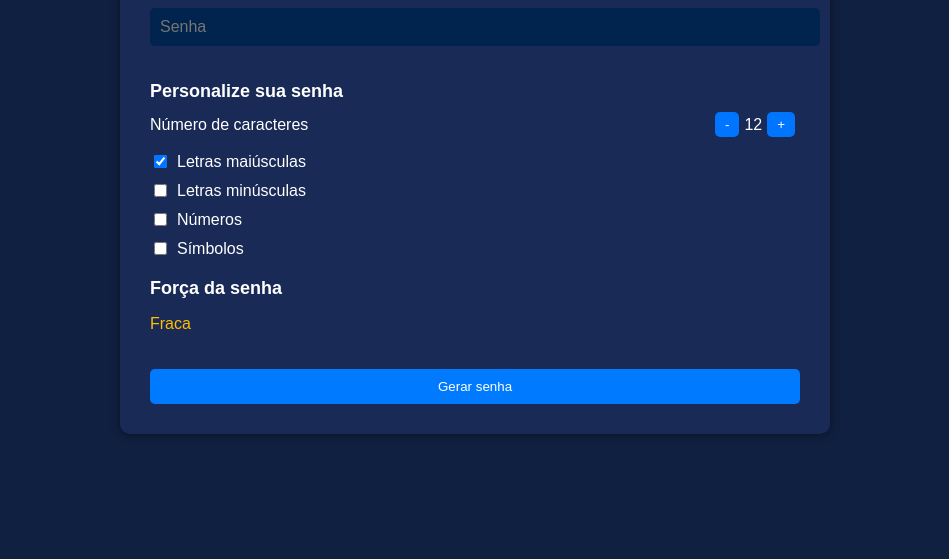
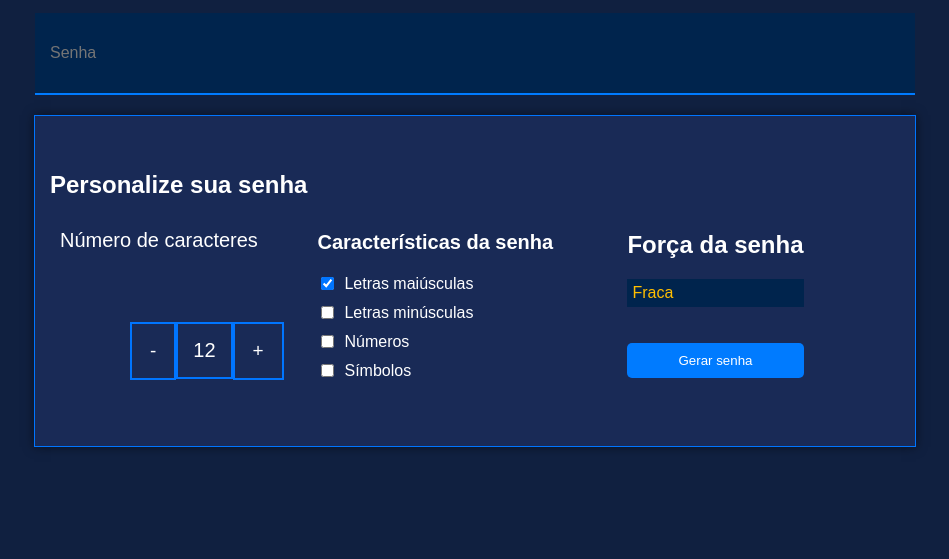
Before and after one commit to PedroACouto/trabalhoPasswordGen, a plain HTML site: page trabalhoPasswordGen/index.html in a window 1280 px wide. Shown: the part 241-800 px from the top of the page, without its empty margins (165-1114 px from the left). Drawn offline with Linux system fonts and the light colour scheme.

Commit message:
Add files via upload

```diff
--- a/trabalhoPasswordGen/index.html
+++ b/trabalhoPasswordGen/index.html
@@ -7,25 +7,30 @@
     <link rel="stylesheet" href="style.css">
 </head>
 <body>
-    <div class="container">
-        <h1> Gerador de senhas</h1>
+    <img src="unlock.svg">
+    <h1>Gerador de senhas</h1>
     <p>Gere instantaneamente uma senha aleatória e segura</p>
-
     <div class="password-output">
         <input type="text" id="senha" placeholder="Senha" readonly>
+        <div class="line"></div>
     </div>
+    <div class="container">
 
-        <div class="password-settings">
+        <div class="left">
             <h2>Personalize sua senha</h2>
-
+            <label for="length">Número de caracteres</label>
+            <div class="buttons">
                 <div class="length-control">
-                <label for="length">Número de caracteres</label>
-                <div>
                     <button id="decrease">-</button>
                     <span id="length">12</span>
                     <button id="increase">+</button>
                 </div>
             </div>
+        </div>
+        <div class="middle">
+            <div class="password-settings">
+
+                <h2>Características da senha</h2>
 
                 <div class="checkbox-group">
                     <input type="checkbox" id="uppercase" checked>
@@ -47,13 +52,17 @@
                     <label for="symbols">Símbolos</label>
                 </div>
 
+
+            </div>
+        </div>
+        <div class="right">
             <div class="strength">
                 <h2>Força da senha</h2>
                 <p id="strength-indicator">Fraca</p>
             </div>
-
             <button id="generate">Gerar senha</button>
         </div>
+
     </div>
 
     <script src="main.js"></script>
--- a/trabalhoPasswordGen/style.css
+++ b/trabalhoPasswordGen/style.css
@@ -12,6 +12,7 @@ body {
 	background-color: #102040;
 	color: #fff;
 	display: flex;
+	flex-direction: column;
 	justify-content: center;
 	align-items: center;
 	height: 100vh;
@@ -20,10 +21,10 @@ body {
 
 .container {
 	background-color: #192a56;
-	padding: 30px;
 	border-radius: 10px;
-	width: 650px;
+	width: 700px;
 	box-shadow: 0px 0px 10px rgba(0, 0, 0, 0.5);
+	padding: 15px;
 }
 
 h1 {
@@ -34,32 +35,80 @@ h1 {
 	justify-content: center;
 }
 
-h1::before {
-	content: '🔒';
-	margin-right: 10px;
-}
-
 .password-output input {
-	width: 100%;
-	padding: 10px;
+	width: 850px;
+	height: 50px;
+	padding: 15px;
 	border: none;
-	border-radius: 5px;
-	margin-bottom: 20px;
 	font-size: 16px;
 	background-color: var(--fundo-senha);
 	color: #FFF;
 }
 
+.line {
+	background-color: #007bff;
+	width: 100%;
+	height: 2px;
+	margin-bottom: 20px;
+}
+
+.container {
+	display: flex;
+	flex-direction: row;
+	height: 300px;
+	width: 850px;
+	border-radius: 0;
+	border: 1px solid var(--borda);
+}
+
 .password-settings h2 {
-	margin-bottom: 10px;
-	font-size: 18px;
+	margin: 20px;
+	font-size: 20px;
+}
+
+.left {
+	display: flex;
+	flex-direction: column;
+}
+
+.left label {
+	font-size: 20px;
+}
+
+.left h2 {
+	margin-top: 40px;
+}
+
+.middle {
+	width: 300px;
+	padding: 10px;
+	padding-top: 80px;
+}
+
+.middle h2 {
+	transform: translate(-20px);
+}
+
+.right {
+	margin-top:80px;
+}
+
+.right p{
+	background-color: var(--fundo-senha);
+	padding: 5px;
 }
 
 .length-control {
 	display: flex;
-	justify-content: space-between;
 	align-items: center;
+	padding: 10px;
 	margin-bottom: 15px;
+}
+
+.length-control span {
+	border: 2px solid var(--borda);
+	padding: 15px 15px;
+	font-size: 20px;
 }
 
 .length-control div {
@@ -68,13 +117,20 @@ h1::before {
 }
 
 .length-control button {
-	background-color: var(--borda);
+	background-color: transparent;
 	color: #fff;
-	border: none;
-	padding: 5px 10px;
-	margin: 0 5px;
+	border: 2px var(--borda) solid;
+	padding: 16px 18px;
 	cursor: pointer;
-	border-radius: 5px;
+	font-size: 19px;
+}
+
+.left label {
+	transform: translate(10px,10px);
+}
+
+.buttons {
+	transform: translate(70px,70px);
 }
 
 .checkbox-group {
```
Also changed, not shown: trabalhoPasswordGen/unlock.svg (added). Lines whose indentation alone changed are shown as unchanged.
